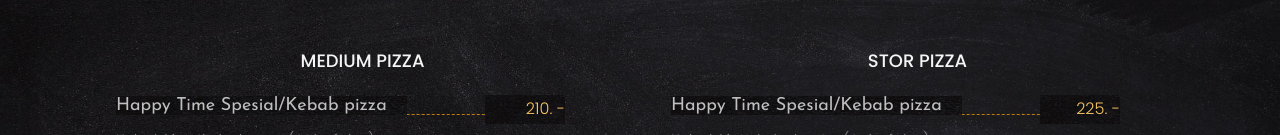
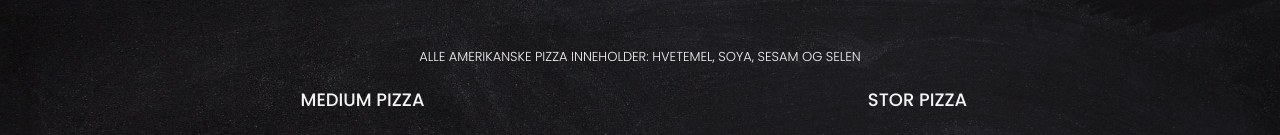
Before and after one commit to BlakleyTutorials/HappyTime, a plain HTML site: page index.html in a window 1280 px wide. Shown: the part 2598-2733 px from the top of the page. Drawn offline with Linux system fonts and the light colour scheme; files whose address does not match are found by name.

Commit message:
Added American Allergies

```diff
--- a/index.html
+++ b/index.html
@@ -272,6 +272,9 @@
 
                         <!-- American Pizzas Menu -->
                         <div class="tab-pane fade show active" id="pills-american-pizza" role="tabpanel" aria-labelledby="pills-american-pizza-tab">
+                            <!-- allergies information -->
+                            <p style="text-align: center; color: whitesmoke; font-size: small; font-weight: 100; text-transform: uppercase;">Alle amerikanske pizza inneholder: Hvetemel, soya, sesam og selen</p>
+
                             <div class="row">
 
                                 <!-- Medium pizzas -->
@@ -707,7 +710,7 @@
                         <!-- Italian Pizzas Menu -->
                         <div class="tab-pane fade" id="pills-italian-pizza" role="tabpanel" aria-labelledby="pills-italian-pizza-tab">
                             <!-- allergies information -->
-                            <p style="text-align: center; color: whitesmoke; font-size: small; font-weight: 100; text-transform: uppercase;"> Alle italiensk pizza inneholder: Hvetemel, soya og selen.</p>
+                            <p style="text-align: center; color: whitesmoke; font-size: small; font-weight: 100; text-transform: uppercase;">Alle italiensk pizza inneholder: Hvetemel, soya og selen.</p>
 
                             <div class="row">
 
```
